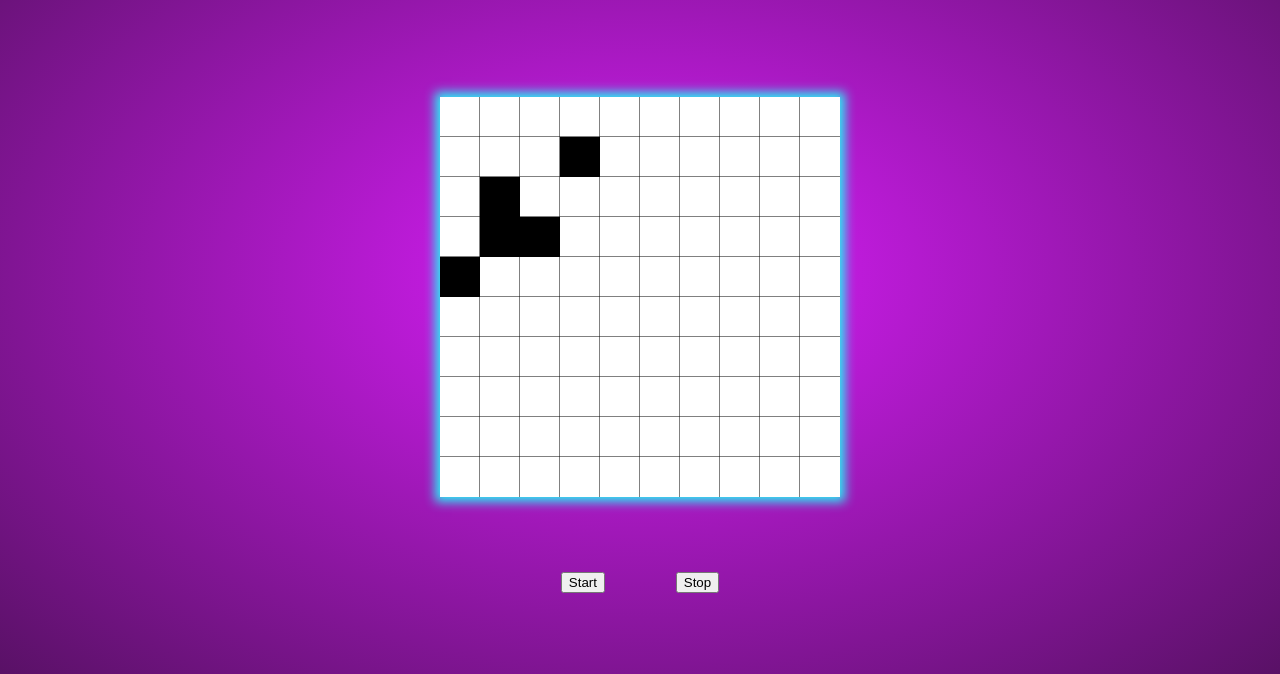
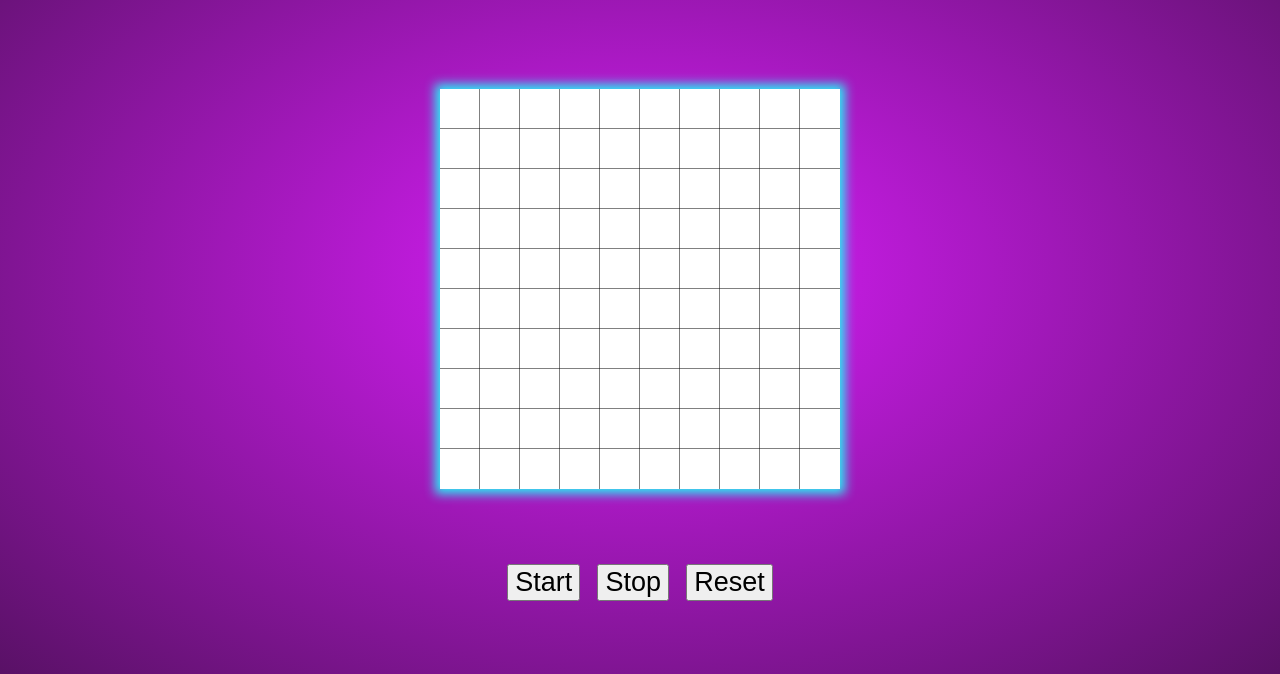
Before and after one commit to Laulhus/W2CHWE-edgaralcolea, a website: page index.html in a window 1280 px wide. Shown: the part 126-800 px from the top of the page. Drawn offline with Linux system fonts and the light colour scheme.

Commit message:
Added reset button and click interaction with canvas

```diff
--- a/index.html
+++ b/index.html
@@ -20,6 +20,7 @@
       <div class="buttons-container">
         <button class="start-button" ="start">Start</button>
         <button class="stop-button">Stop</button>
+        <button class="reset-button">Reset</button>
       </div>
     </div>
   </body>
--- a/script.js
+++ b/script.js
@@ -8,12 +8,10 @@ canvas.width = 400;
 canvas.height = 400;
 const cols = canvas.width / resolution;
 const rows = canvas.height / resolution;
+let cells = null;
 
 let intervalID;
-//  Grid Rendering
-function create2dArray() {
-  return new Array(10).fill(null).map(() => new Array(10).fill(0));
-}
+
 //  Adds cell objects to 2D array
 function initialRender(area) {
   const cellArray = [];
@@ -34,17 +32,7 @@ function initialRender(area) {
   return cellArray;
 }
 
-//  renderNextGen function to draw alive cells functions
-
-const grid = create2dArray();
-const cells = initialRender(grid);
-console.log(cells);
-cells[0][4].alive = true;
-cells[1][3].alive = true;
-cells[1][2].alive = true;
-cells[2][3].alive = true;
-cells[3][1].alive = true;
-
+//  Grid Rendering
 function renderNextGen() {
   for (const row of cells) {
     for (const cell of row) {
@@ -61,6 +49,26 @@ function renderNextGen() {
     }
   }
 }
+function selectCell() {
+  canvas.addEventListener("click", (event) => {
+    const cellCol = Math.floor(
+      (event.clientX - canvas.offsetLeft) / resolution
+    );
+    const cellRow = Math.floor((event.clientY - canvas.offsetTop) / resolution);
+    cells[cellCol][cellRow].alive = true;
+    renderNextGen();
+  });
+}
+function create2dArray() {
+  return new Array(10)
+    .fill(null)
+    .map(() => new Array(10).fill(0).map(() => selectCell()));
+}
+//  renderNextGen function to draw alive cells functions
+
+const grid = create2dArray();
+cells = initialRender(grid);
+
 renderNextGen();
 
 //  Function to check alive neighbours
@@ -114,16 +122,29 @@ function update() {
 }
 
 //  Starts the game
+
 function startGame() {
   if (!intervalID) {
     intervalID = setInterval(update, 500);
   }
 }
 //  Stops the game
+
 function stopGame() {
   clearInterval(intervalID);
   intervalID = null;
 }
+
+//  Resets the game
+
+function resetGame() {
+  clearInterval(intervalID);
+  intervalID = null;
+  cells = initialRender(grid);
+  renderNextGen();
+}
 //  DOM click events to manage the game
+
 document.querySelector(".start-button").addEventListener("click", startGame);
 document.querySelector(".stop-button").addEventListener("click", stopGame);
+document.querySelector(".reset-button").addEventListener("click", resetGame);
--- a/styles.css
+++ b/styles.css
@@ -2,6 +2,8 @@ body {
   box-sizing: border-box;
   margin: 0;
   background: radial-gradient(#dc1efd, #591166);
+  font-family: -apple-system, BlinkMacSystemFont, "Segoe UI", Roboto,
+    Oxygen-Sans, Ubuntu, Cantarell, "Helvetica Neue", sans-serif;
 }
 
 .main-container {
@@ -38,6 +40,10 @@ body {
   margin-top: 75px;
   width: 300px;
 }
+
+.buttons-container button {
+  font-size: 27px;
+}
 .start-button {
 }
 .stop-button {
```
